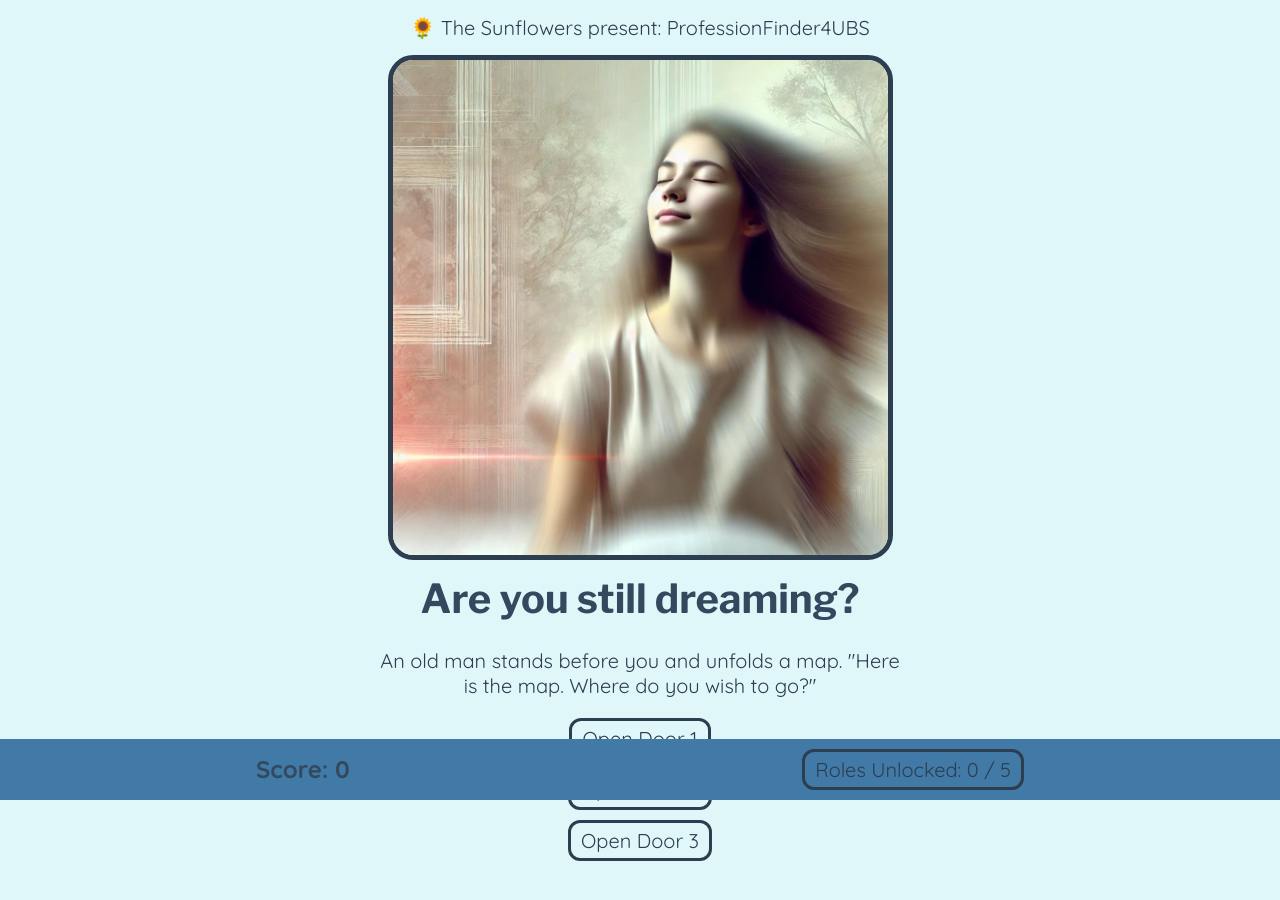
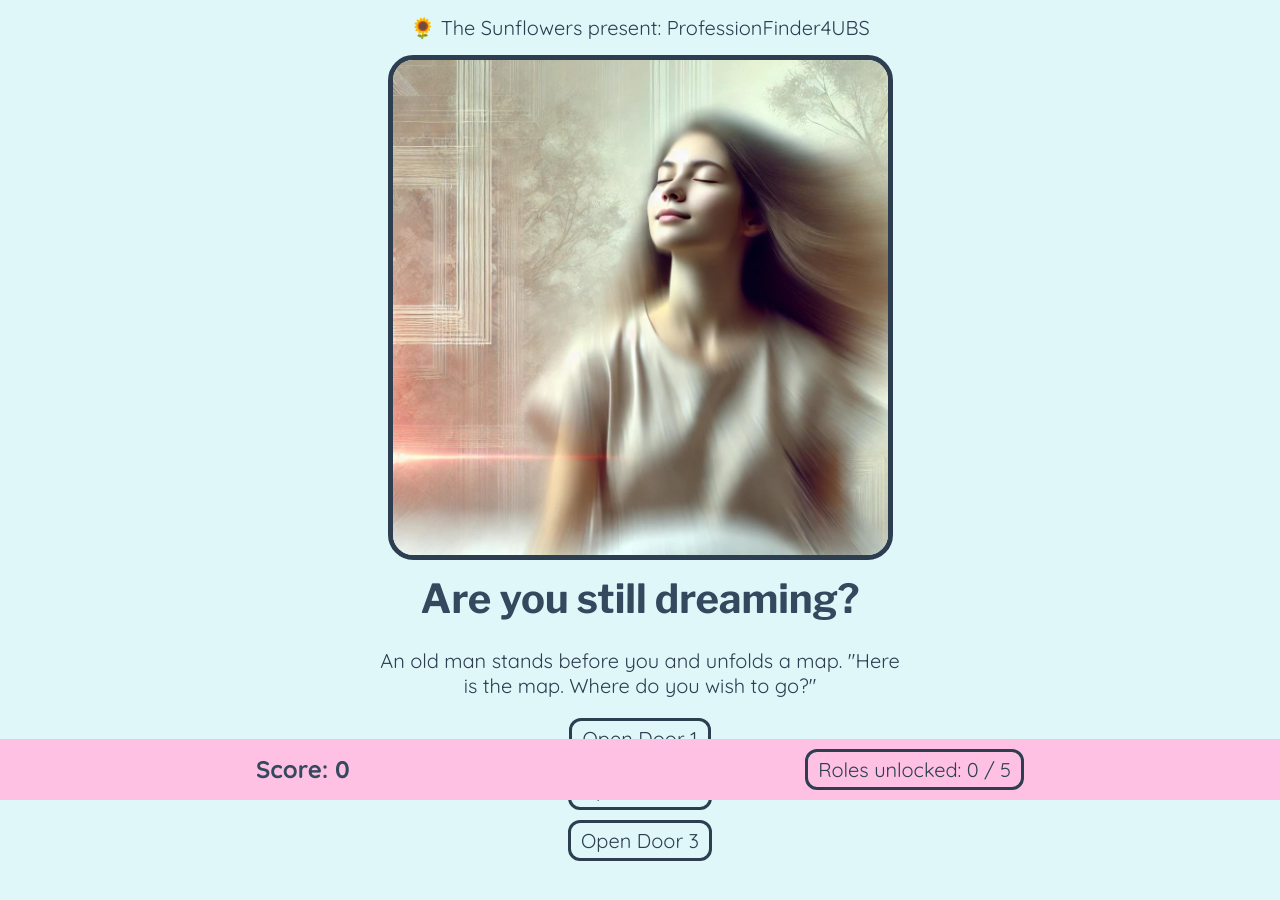
Before and after one commit to jahlela/sunflowers, a React (Create React App) app: page / in a window 1280 px wide. Both pictures are taken after a click on the button "New Game". Shown: the top 900 px of the page. Built offline with nearby package versions, Linux system fonts and the light colour scheme.

Commit message:
Style updates

```diff
--- a/src/App.scss
+++ b/src/App.scss
@@ -28,7 +28,7 @@ $text-secondary: #34495E;      // Slightly lighter navy for secondary text
 $bg-color: $soft-sky-blue;
 $title-text-color: $text-secondary; // $white;
 $body-text-color: $text-primary; // $light-charcoal; // $white;
-$header-footer-color: $color4;
+$header-footer-color: $cotton-candy-pink;
 
 //fonts
 @mixin font($font-family, $font-file) {
--- a/src/comp/EndingModal.js
+++ b/src/comp/EndingModal.js
@@ -24,7 +24,7 @@ function EndingModal({ handleClose, endings, endingTotal }) {
         <div className="modalBg" onClick={handleClose}>
             <div className="modalContainer">
                 <div className="modalContent">
-                    <h1>Endings Reached</h1>
+                    <h1>Roles unlocked</h1>
                     <h2>
                         {endings.length} / {endingTotal}
                     </h2>
--- a/src/comp/Footer.js
+++ b/src/comp/Footer.js
@@ -7,8 +7,8 @@ const Footer = ({score,endings, handleClick, endingTotal}) => {
         <div className="footerContainer">
           <div className="footer">
               <h2>Score: {score}</h2>
-              <motion.button whileHover={{ scale: 1.2, backgroundColor: ["rgb(94, 50, 119)", "rgb(52, 50, 119)"] }} transition={{ duration: 0.2 }} className="endingsBtn" onClick={handleClick}>
-                  Roles Unlocked: {endings} / {endingTotal}
+              <motion.button className="endingsBtn" onClick={handleClick}>
+                  Roles unlocked: {endings} / {endingTotal}
               </motion.button>
           </div>
         </div>
```
